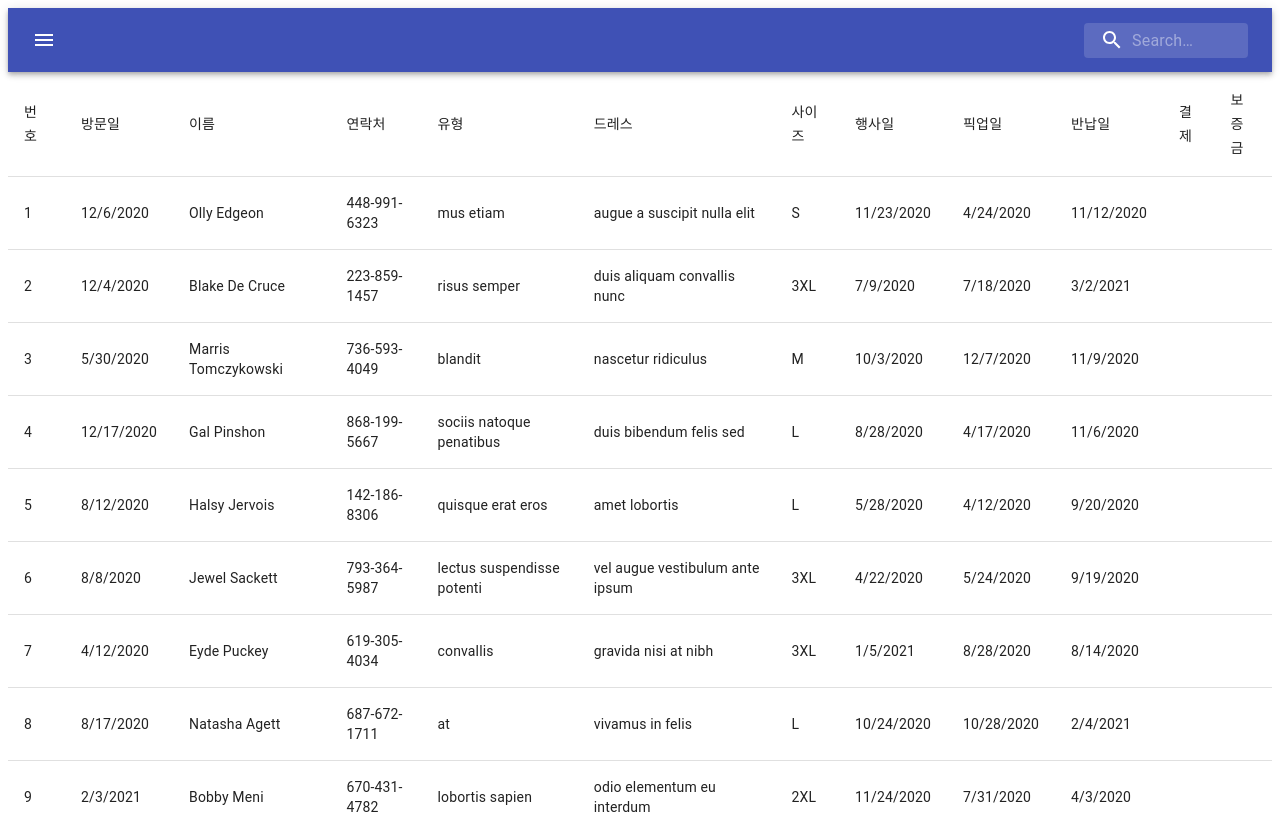
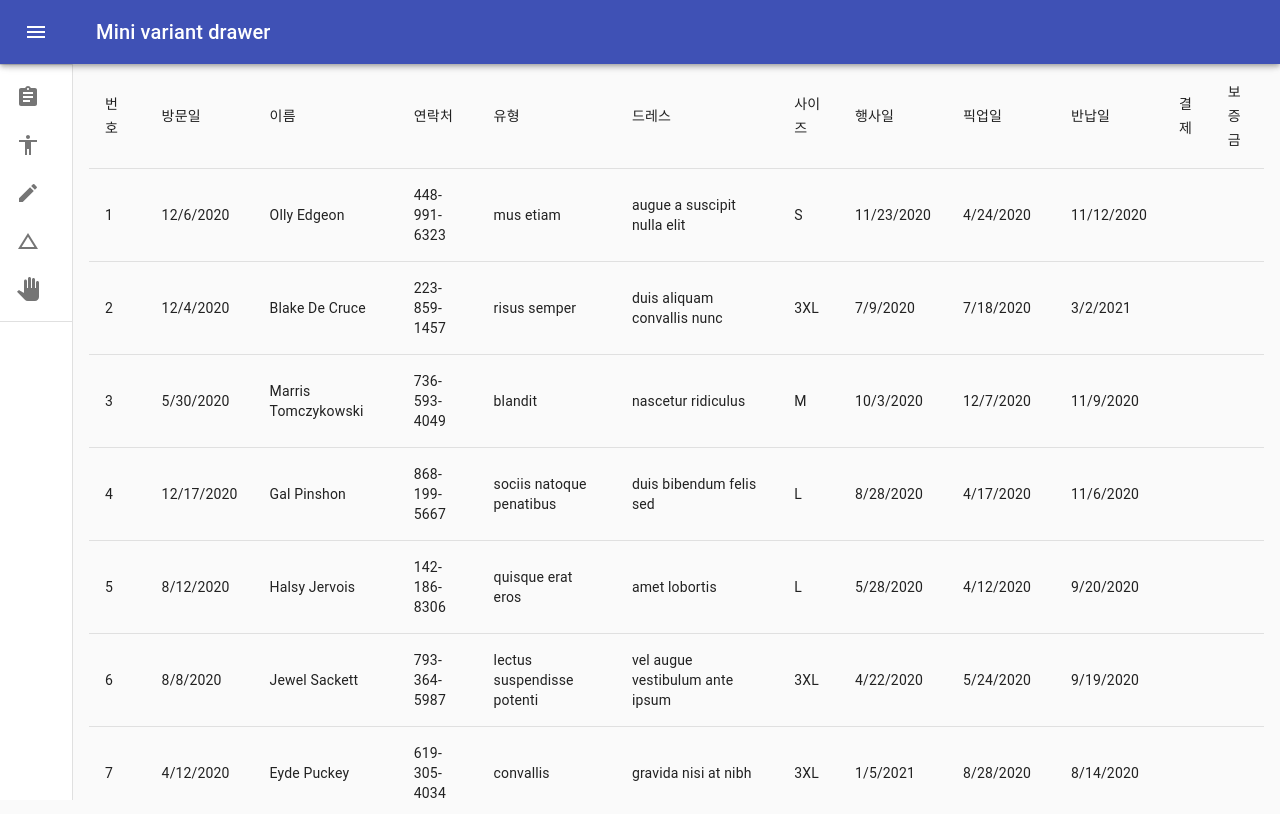
Before and after one commit to MODENY-admin/client, a React (Create React App) app: page /reservation in a window 1280 px wide. Shown: the top 814 px of the page. Built offline with nearby package versions, Linux system fonts and the light colour scheme.

Commit message:
:lipstick: Appbar + Drawer 구현

```diff
--- a/src/App.js
+++ b/src/App.js
@@ -1,15 +1,15 @@
 import React from "react";
-import { BrowserRouter, Switch, Route } from 'react-router-dom';
-import Appbar from './components/Appbar'
-import Reservation from './pages/Reservation';
+import { BrowserRouter, Switch, Route } from "react-router-dom";
+import Navigation from "./components/Navigation";
+import Reservation from "./pages/Reservation";
 
 function App() {
   return (
     <BrowserRouter>
-    <Appbar />
+      <Navigation />
       <Switch>
         {/* <Route exact path="/" component={Login}/> */}
-        <Route path="/" component={Reservation}/>
+        {/* <Route path="/" component={Reservation}/> */}
       </Switch>
     </BrowserRouter>
   );
--- a/src/components/Appbar.js
+++ /dev/null
@@ -1,102 +0,0 @@
-import React from 'react';
-import AppBar from '@material-ui/core/AppBar';
-import Toolbar from '@material-ui/core/Toolbar';
-import IconButton from '@material-ui/core/IconButton';
-import Typography from '@material-ui/core/Typography';
-import InputBase from '@material-ui/core/InputBase';
-import { fade, makeStyles } from '@material-ui/core/styles';
-import MenuIcon from '@material-ui/icons/Menu';
-import SearchIcon from '@material-ui/icons/Search';
-
-const useStyles = makeStyles((theme) => ({
-  root: {
-    flexGrow: 1,
-  },
-  menuButton: {
-    marginRight: theme.spacing(2),
-  },
-  title: {
-    flexGrow: 1,
-    display: 'none',
-    [theme.breakpoints.up('sm')]: {
-      display: 'block',
-    },
-  },
-  search: {
-    position: 'relative',
-    borderRadius: theme.shape.borderRadius,
-    backgroundColor: fade(theme.palette.common.white, 0.15),
-    '&:hover': {
-      backgroundColor: fade(theme.palette.common.white, 0.25),
-    },
-    marginLeft: 0,
-    width: '100%',
-    [theme.breakpoints.up('sm')]: {
-      marginLeft: theme.spacing(1),
-      width: 'auto',
-    },
-  },
-  searchIcon: {
-    padding: theme.spacing(0, 2),
-    height: '100%',
-    position: 'absolute',
-    pointerEvents: 'none',
-    display: 'flex',
-    alignItems: 'center',
-    justifyContent: 'center',
-  },
-  inputRoot: {
-    color: 'inherit',
-  },
-  inputInput: {
-    padding: theme.spacing(1, 1, 1, 0),
-    // vertical padding + font size from searchIcon
-    paddingLeft: `calc(1em + ${theme.spacing(4)}px)`,
-    transition: theme.transitions.create('width'),
-    width: '100%',
-    [theme.breakpoints.up('sm')]: {
-      width: '12ch',
-      '&:focus': {
-        width: '20ch',
-      },
-    },
-  },
-}));
-
-export default function SearchAppBar() {
-  const classes = useStyles();
-
-  return (
-    <div className={classes.root}>
-      <AppBar position="static">
-        <Toolbar>
-          <IconButton
-            edge="start"
-            className={classes.menuButton}
-            color="inherit"
-            aria-label="open drawer"
-            onClick={() => console.log("menuButton clicked")}
-          >
-            <MenuIcon />
-          </IconButton>
-          <Typography className={classes.title} variant="h6" noWrap>
-            {/* Material-UI */}
-          </Typography>
-          <div className={classes.search}>
-            <div className={classes.searchIcon}>
-              <SearchIcon />
-            </div>
-            <InputBase
-              placeholder="Search…"
-              classes={{
-                root: classes.inputRoot,
-                input: classes.inputInput,
-              }}
-              inputProps={{ 'aria-label': 'search' }}
-            />
-          </div>
-        </Toolbar>
-      </AppBar>
-    </div>
-  );
-}
--- /dev/null
+++ b/src/components/Navigation.js
@@ -0,0 +1,209 @@
+import React from "react";
+import clsx from "clsx";
+import { makeStyles, useTheme } from "@material-ui/core/styles";
+import Drawer from "@material-ui/core/Drawer";
+import AppBar from "@material-ui/core/AppBar";
+import Toolbar from "@material-ui/core/Toolbar";
+import List from "@material-ui/core/List";
+import CssBaseline from "@material-ui/core/CssBaseline";
+import Typography from "@material-ui/core/Typography";
+import Divider from "@material-ui/core/Divider";
+
+import IconButton from "@material-ui/core/IconButton";
+import MenuIcon from "@material-ui/icons/Menu";
+import ChevronLeftIcon from "@material-ui/icons/ChevronLeft";
+import ChevronRightIcon from "@material-ui/icons/ChevronRight";
+import ListItem from "@material-ui/core/ListItem";
+import ListItemIcon from "@material-ui/core/ListItemIcon";
+import ListItemText from "@material-ui/core/ListItemText";
+import AssignmentIcon from "@material-ui/icons/Assignment";
+import AccessibilityIcon from "@material-ui/icons/Accessibility";
+import EditIcon from "@material-ui/icons/Edit";
+import ChangeHistoryIcon from "@material-ui/icons/ChangeHistory";
+import PanToolIcon from "@material-ui/icons/PanTool";
+
+import Reservation from "../pages/Reservation";
+
+const drawerWidth = 240;
+
+const useStyles = makeStyles((theme) => ({
+  root: {
+    display: "flex",
+  },
+  appBar: {
+    zIndex: theme.zIndex.drawer + 1,
+    transition: theme.transitions.create(["width", "margin"], {
+      easing: theme.transitions.easing.sharp,
+      duration: theme.transitions.duration.leavingScreen,
+    }),
+  },
+  appBarShift: {
+    marginLeft: drawerWidth,
+    width: `calc(100% - ${drawerWidth}px)`,
+    transition: theme.transitions.create(["width", "margin"], {
+      easing: theme.transitions.easing.sharp,
+      duration: theme.transitions.duration.enteringScreen,
+    }),
+  },
+  menuButton: {
+    marginRight: 36,
+  },
+  hide: {
+    display: "none",
+  },
+  drawer: {
+    width: drawerWidth,
+    flexShrink: 0,
+    whiteSpace: "nowrap",
+  },
+  drawerOpen: {
+    width: drawerWidth,
+    transition: theme.transitions.create("width", {
+      easing: theme.transitions.easing.sharp,
+      duration: theme.transitions.duration.enteringScreen,
+    }),
+  },
+  drawerClose: {
+    transition: theme.transitions.create("width", {
+      easing: theme.transitions.easing.sharp,
+      duration: theme.transitions.duration.leavingScreen,
+    }),
+    overflowX: "hidden",
+    width: theme.spacing(7) + 1,
+    [theme.breakpoints.up("sm")]: {
+      width: theme.spacing(9) + 1,
+    },
+  },
+  toolbar: {
+    display: "flex",
+    alignItems: "center",
+    justifyContent: "flex-end",
+    padding: theme.spacing(0, 1),
+    // necessary for content to be below app bar
+    ...theme.mixins.toolbar,
+  },
+  content: {
+    flexGrow: 1,
+    padding: theme.spacing(0, 2),
+  },
+}));
+
+export default function MiniDrawer() {
+  const classes = useStyles();
+  const theme = useTheme();
+  const [open, setOpen] = React.useState(false);
+
+  const handleDrawerOpen = () => {
+    setOpen(true);
+  };
+
+  const handleDrawerClose = () => {
+    setOpen(false);
+  };
+
+  const menus = [
+    {
+      title: "예약",
+      label: "reversation",
+      icon: <AssignmentIcon />,
+    },
+    {
+      title: "드레스",
+      label: "dress",
+      icon: <AccessibilityIcon />,
+    },
+    {
+      title: "맞춤 드레스",
+      label: "customDress",
+      icon: <EditIcon />,
+    },
+    {
+      title: "베일",
+      label: "veil",
+      icon: <ChangeHistoryIcon />,
+    },
+    {
+      title: "메이크업",
+      label: "makeup",
+      icon: <PanToolIcon />,
+    },
+  ];
+
+  return (
+    <div className={classes.root}>
+      <CssBaseline />
+      <AppBar
+        position="fixed"
+        className={clsx(classes.appBar, {
+          [classes.appBarShift]: open,
+        })}
+      >
+        <Toolbar>
+          <IconButton
+            color="inherit"
+            aria-label="open drawer"
+            onClick={handleDrawerOpen}
+            edge="start"
+            className={clsx(classes.menuButton, {
+              [classes.hide]: open,
+            })}
+          >
+            <MenuIcon />
+          </IconButton>
+          <Typography variant="h6" noWrap>
+            Mini variant drawer
+          </Typography>
+        </Toolbar>
+      </AppBar>
+      <Drawer
+        variant="permanent"
+        className={clsx(classes.drawer, {
+          [classes.drawerOpen]: open,
+          [classes.drawerClose]: !open,
+        })}
+        classes={{
+          paper: clsx({
+            [classes.drawerOpen]: open,
+            [classes.drawerClose]: !open,
+          }),
+        }}
+      >
+        <div className={classes.toolbar}>
+          <IconButton onClick={handleDrawerClose}>
+            {theme.direction === "rtl" ? (
+              <ChevronRightIcon />
+            ) : (
+              <ChevronLeftIcon />
+            )}
+          </IconButton>
+        </div>
+        <Divider />
+        <List>
+          {menus.map((menu, index) => {
+            return (
+              <ListItem button key={menu.label}>
+                <ListItemIcon>{menu.icon}</ListItemIcon>
+                <ListItemText primary={menu.title} />
+              </ListItem>
+            );
+          })}
+        </List>
+        <Divider />
+        <List>
+          {["메뉴 1", "메뉴 2"].map((text, index) => (
+            <ListItem button key={text}>
+              <ListItemIcon>
+                {/* {index % 2 === 0 ? <InboxIcon /> : <MailIcon />} */}
+              </ListItemIcon>
+              <ListItemText primary={text} />
+            </ListItem>
+          ))}
+        </List>
+      </Drawer>
+      <main className={classes.content}>
+        <div className={classes.toolbar} />
+        <Reservation />
+      </main>
+    </div>
+  );
+}
```
